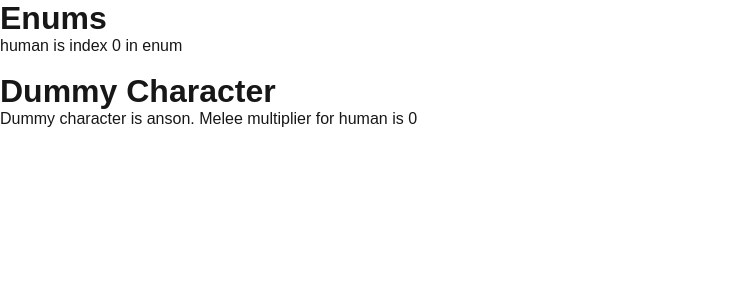
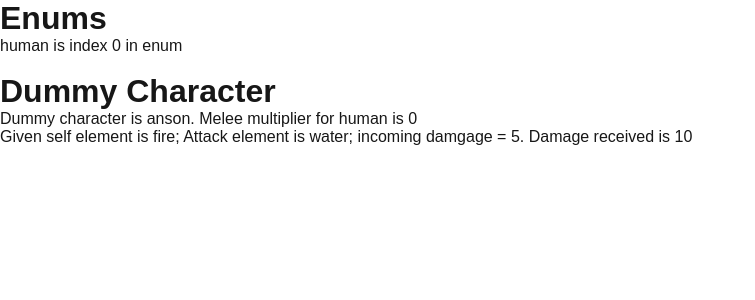
Before and after one commit to AnsonChung3/next-ts-sandbox, a Next.js app: page /character-creation in a window 1280 px wide. Shown: the top 300 px of the page, without its empty margins (0-755 px from the left). Built offline with nearby package versions, Linux system fonts and the light colour scheme.

Commit message:
Add take damage calculation, taking into account of elements

```diff
--- a/src/app/character-creation/page.tsx
+++ b/src/app/character-creation/page.tsx
@@ -2,7 +2,7 @@ import * as EN from '../../components/characterEnums';
 import CreateChar from '../../components/createCharacter';
 
 export default function CharacterCreation() {
-    const dummyChar = new CreateChar('anson', 'human');
+    const dummyChar = new CreateChar('anson', 'human', 'fire');
     return (
         <>
             <div>
@@ -17,6 +17,7 @@ export default function CharacterCreation() {
                     Dummy character is {dummyChar.name}.{' '}
                     {dummyChar.defaultAttack()}
                 </p>
+                <p>{dummyChar.takeDamage()}</p>
             </div>
         </>
     );
--- a/src/components/characterEnums.ts
+++ b/src/components/characterEnums.ts
@@ -1,4 +1,4 @@
-export { race, profession, element };
+export { race, profession, element, elCount };
 
 enum race {
     // indentifier and add to default maxHp
@@ -24,3 +24,5 @@ enum element {
     earth,
     wood,
 }
+
+const elCount = Object.keys(element).length / 2;
--- a/src/components/createCharacter.ts
+++ b/src/components/createCharacter.ts
@@ -3,10 +3,12 @@ import * as EN from './characterEnums';
 export default class CreateChar {
     name: string;
     race: string;
+    element: string;
 
-    constructor(name: string, race: string) {
+    constructor(name: string, race: string, element: string) {
         this.name = name;
         this.race = race;
+        this.element = element;
     }
 
     defaultAttack() {
@@ -14,4 +16,30 @@ export default class CreateChar {
         const multiplier = EN.race[this.race as keyof typeof EN.race];
         return `Melee multiplier for ${this.race} is ${multiplier}`;
     }
+
+    takeDamage() {
+        let multiplier = 1;
+        const selfEl: number =
+            EN.element[this.element as keyof typeof EN.element];
+        const attackEl: number = EN.element['water'];
+        const damage = 5;
+
+        if (
+            selfEl === attackEl - 1 ||
+            (selfEl === EN.elCount - 1 && attackEl === 1)
+        ) {
+            // player is weak against enemy
+            multiplier = 2;
+        }
+
+        if (
+            selfEl === attackEl + 1 ||
+            (selfEl === 1 && attackEl === EN.elCount - 1)
+        ) {
+            multiplier = 0.5;
+        }
+
+        const dmgReceived = Math.ceil(damage * multiplier);
+        return `Given self element is ${this.element}; Attack element is water; incoming damgage = 5. Damage received is ${dmgReceived}`;
+    }
 }
```
